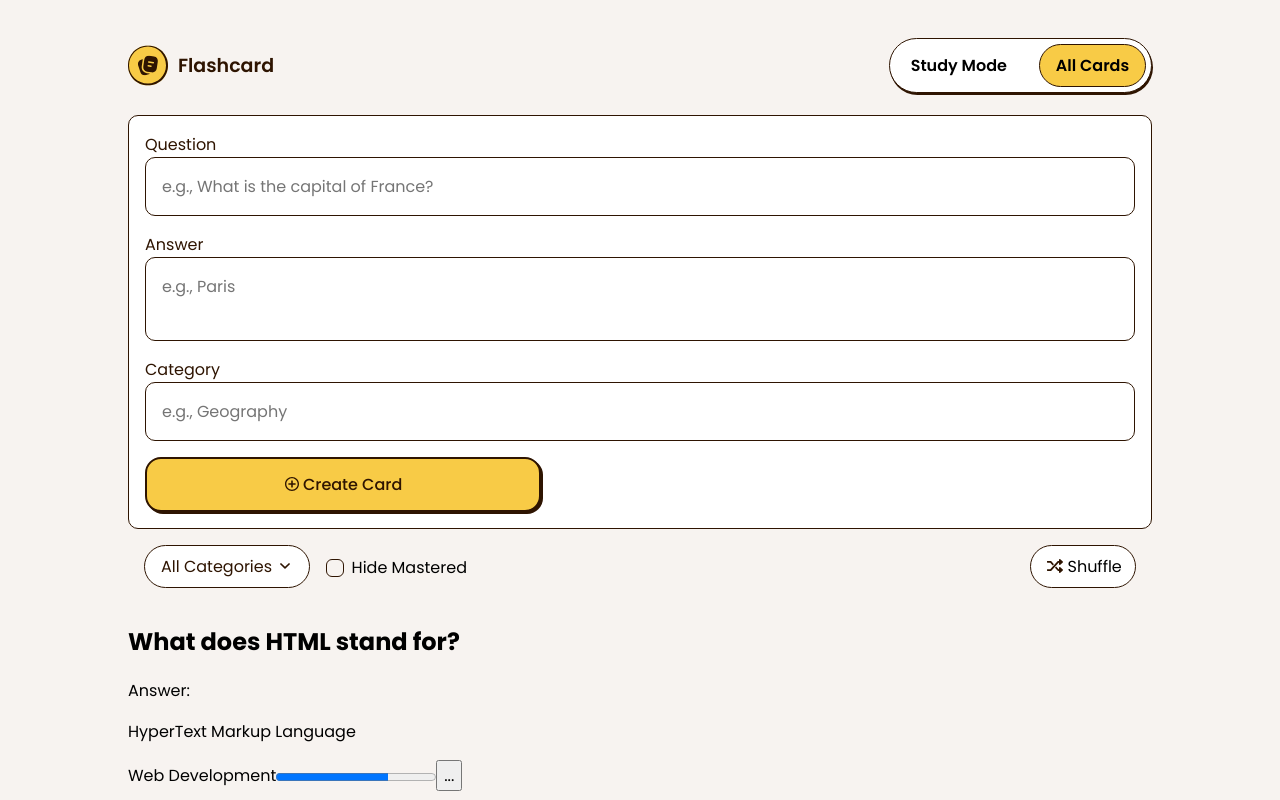
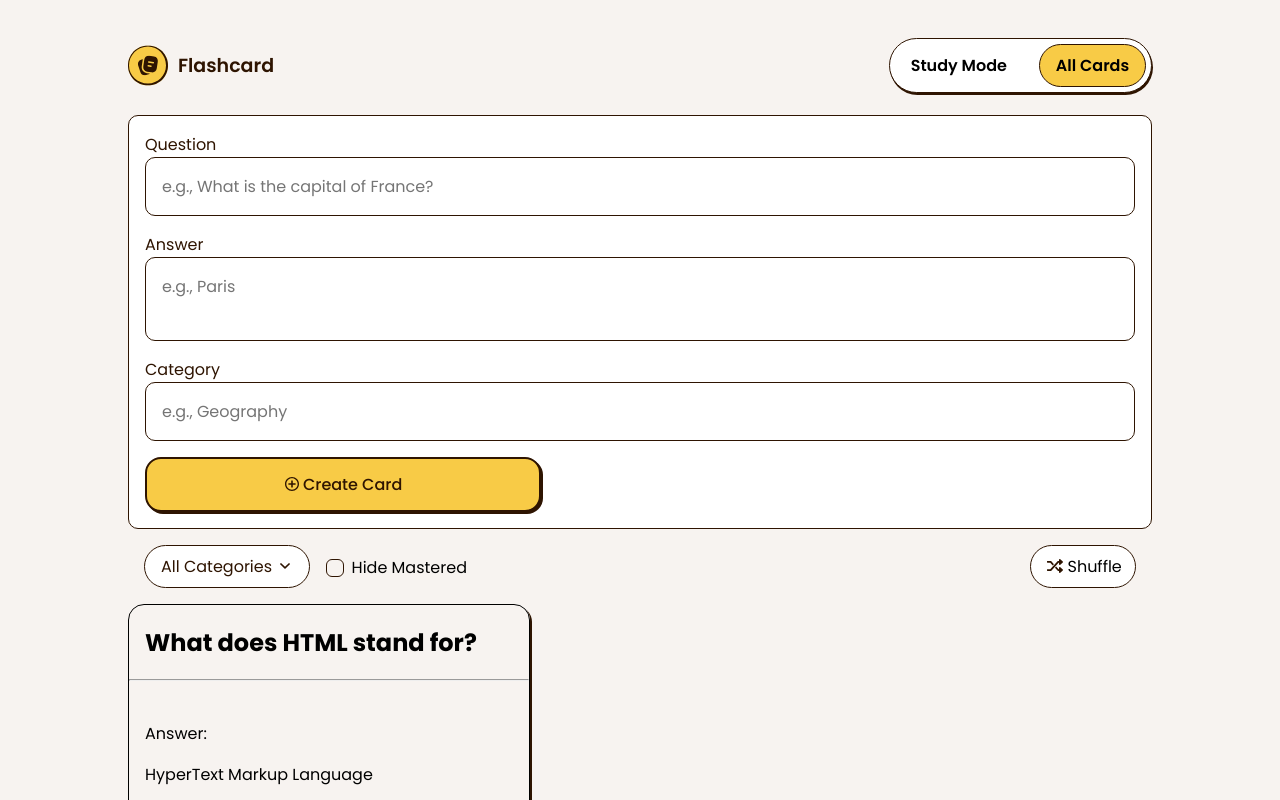
Before and after one commit to bengera/flashcard-app, a React (Vite) app: page / in a window 1280 px wide. Both pictures are taken after a click on the button "All Cards". Shown: the top 800 px of the page. Built offline with nearby package versions, Linux system fonts and the light colour scheme.

Commit message:
Fix layout shift issue when changing tabs

```diff
--- a/src/components/allCards.tsx
+++ b/src/components/allCards.tsx
@@ -13,7 +13,7 @@ type cardsStateProps = {
 };
 
 export function AllCards({
-  cardsState: { setCards },
+  cardsState: { cards, setCards },
   flashCardControlsProps,
 }: cardsStateProps) {
   const [question, setQuestion] = useState<string>("");
@@ -93,20 +93,31 @@ export function AllCards({
         <main>
           <div className="flashcards-preview">
 
-            <article className="flashcard-box">
+            {
+            cards.map((card)=>(
+              <article className="flashcard-box u-shadow--thick" key={card.id}>
+
               <h2 className="flashcard-box__heading">
-                What does HTML stand for?
+                {card.question}
               </h2>
+               <hr className="solid" />
+               <div className="flashcard-box-inner ">
               <p>Answer:</p>
-              <p>HyperText Markup Language</p>
+              <p>{card.answer}</p>
+
               <div className="flashcard-box__meta-data">
-                <span>Web Development</span>
-                <progress id="flashcard-progress-bar" max="100" value="70">
-                  0/5
+                <span>{card.category}</span>
+                <progress id="flashcard-progress-bar" max="5" value={card.knownCount}>
+                  {card.knownCount / 5}
                 </progress>
+                <p>{card.knownCount} / 5</p>
                 <button>...</button>
-              </div>
+                </div>
+                </div>
+
+
             </article>
+            ))}
 
           </div>
         </main>
--- a/src/css/global.css
+++ b/src/css/global.css
@@ -1,3 +1,10 @@
+html {
+  overflow-y: scroll;
+}
+
+/*Force scrollbar to always exist even when not visible, sorts out tabbing issue
+for displaying complete list of mini flashcards*/
+
 body {
   font-family: "Poppins", sans-serif;
   background-color: var(--clr-neutral-100);
@@ -25,6 +32,8 @@ select {
 
 .app {
   padding: 0.8rem;
+  max-width: 1640px;
+  margin: 0 auto;
 }
 
 @media only screen and (min-width: 1024px) {
--- a/src/css/main.css
+++ b/src/css/main.css
@@ -5,3 +5,4 @@
 @import "./study-panel.css";
 @import "./statistics.css";
 @import "./allcards.css";
+@import "./mini-cards.css";
--- /dev/null
+++ b/src/css/mini-cards.css
@@ -0,0 +1,17 @@
+.flashcard-box {
+  border: 1px solid black;
+  max-width: 400px;
+}
+
+.flashcard-box__heading {
+  margin-left: 1rem;
+}
+
+.flashcard-box-inner {
+  padding: 1rem;
+}
+
+.flashcard-box__meta-data {
+  display: flex;
+  gap: 1rem;
+}
--- a/src/css/study-panel.css
+++ b/src/css/study-panel.css
@@ -146,12 +146,6 @@ input[type="checkbox"]:checked {
   min-height: 400px;
   cursor: pointer;
 }
-
-/* @media only screen and (min-width: 670px) {
-  .flashcard__content {
-    min-height: 480px;
-  }
-} */
 
 .flashcard__central-content {
   text-align: center;
```
